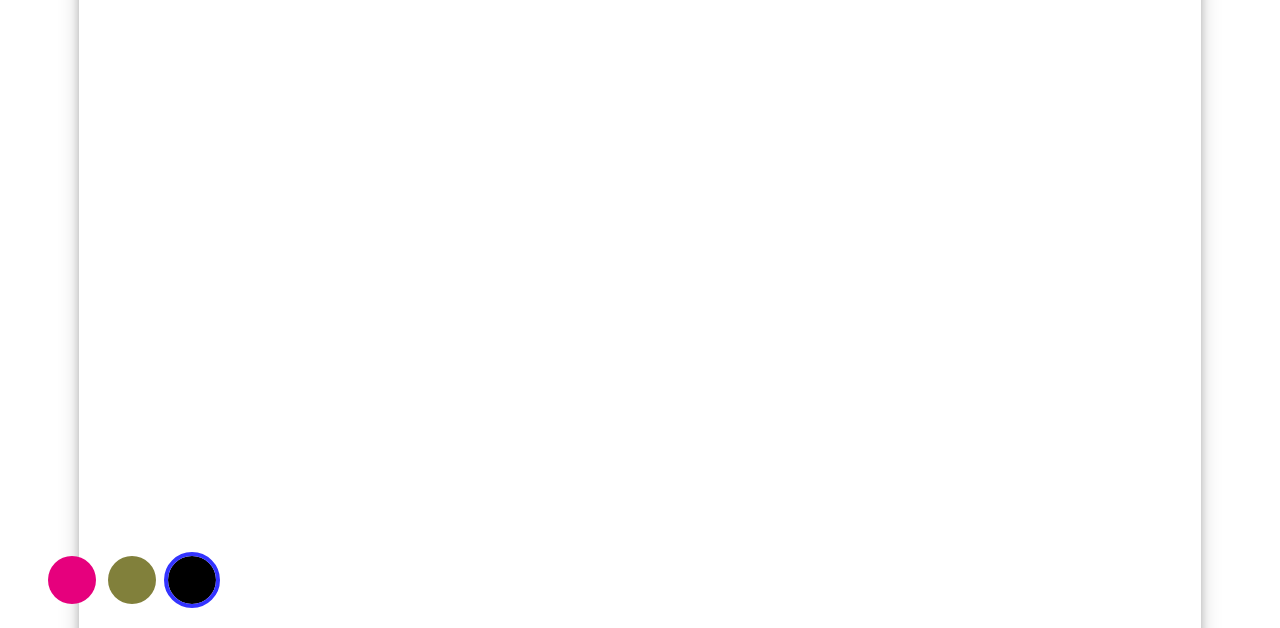
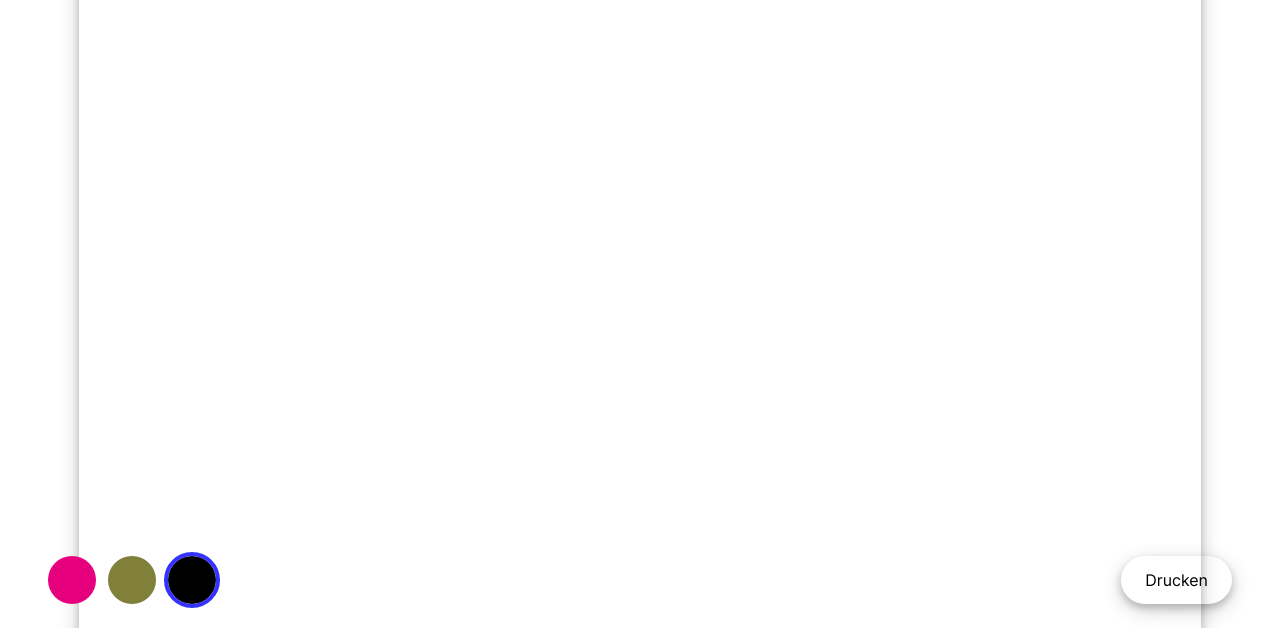
Before and after one commit to haw-type-design/rundgang-armgartstrasse-2024, a plain HTML site: page index.html in a window 1280 px wide. Shown: the part 172-800 px from the top of the page. Drawn offline with Linux system fonts and the light colour scheme.

Commit message:
Print button

```diff
--- a/index.html
+++ b/index.html
@@ -32,6 +32,9 @@
             <div id="olive"></div>
             <div id="black" class="active"></div>
         </div>
+        <div class="print-button" id="print">
+            Drucken
+        </div>
     </body>
     <script src="main.js"></script>
 </html>
--- a/main.js
+++ b/main.js
@@ -20,6 +20,10 @@ window.addEventListener('load', () => {
         document.getElementById("olive").classList.remove("active");
     });
 
+     document.getElementById("print").addEventListener("click", function () {
+       window.print();
+    });
+
     var ce = document.querySelectorAll('[contenteditable]')
     ce.forEach((item) => {
         item.addEventListener('paste', function (e) {
--- a/style.css
+++ b/style.css
@@ -148,13 +148,32 @@ body {
     outline: 4px solid #3333ff;
 }
 
+.print-button {
+    display: grid;
+    grid-auto-flow: column;
+    gap: 12px;
+    position: fixed;
+    bottom: 24px;
+    right: 48px;
+    height: 48px;
+    width: auto;
+    padding: 0 24px;
+    border-radius: 48px;
+    align-content: center;
+    box-shadow: 0 4px 8px 0 rgba(0, 0, 0, 0.2), 0 6px 20px 0 rgba(0, 0, 0, 0.19);
+}
+
+.print-button:hover {
+    background-color: #eeeeee;
+}
+
 /* Print styles */
 
 @media print {
     @page {
         size: A3;
     }
-    .color-picker {
+    .color-picker, .print-button {
         display: none;
     }
     body {
```
